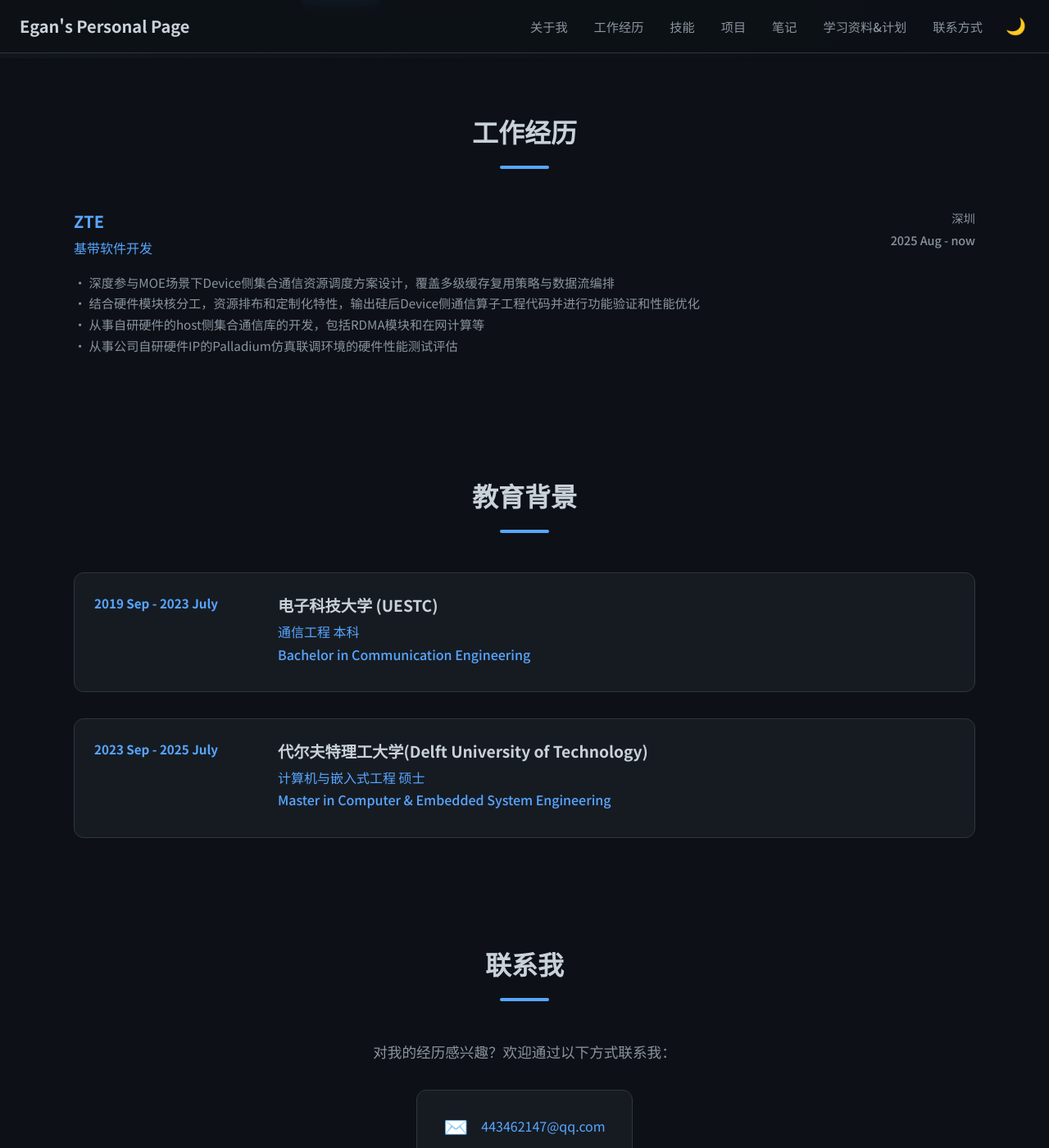
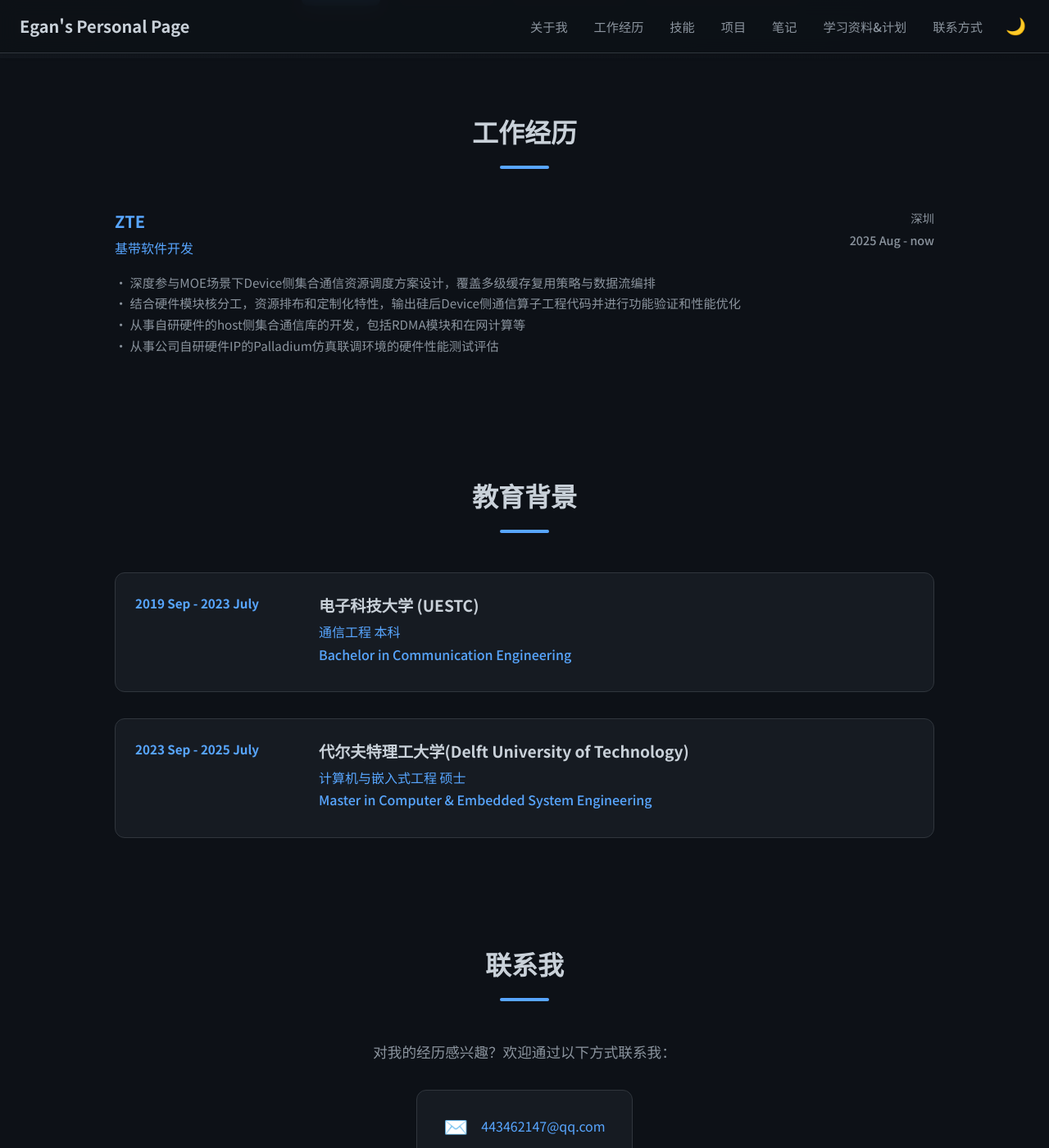
Before and after one commit to Lejun-Hu/Lejun-Hu.github.io, a Jekyll site: the page built from index.md, in a window 1280 px wide and 1400 px high, scrolled down 654 px. Shown: the whole window at 82% size. Built offline with Jekyll 4.4.1, drawn with Linux system fonts in a browser that asks for light colours.

Commit message:
site: 工作经历与教育背景宽度收窄至 1000px

```diff
--- a/assets/css/main.scss
+++ b/assets/css/main.scss
@@ -444,7 +444,7 @@ a {
 // ============================================
 
 .experience-list {
-  max-width: 1100px;
+  max-width: 1000px;
   margin: 0 auto;
   display: flex;
   flex-direction: column;
@@ -915,7 +915,7 @@ a {
 // ============================================
 
 .education-list {
-  max-width: 1100px;
+  max-width: 1000px;
   margin: 0 auto;
   display: flex;
   flex-direction: column;
```
